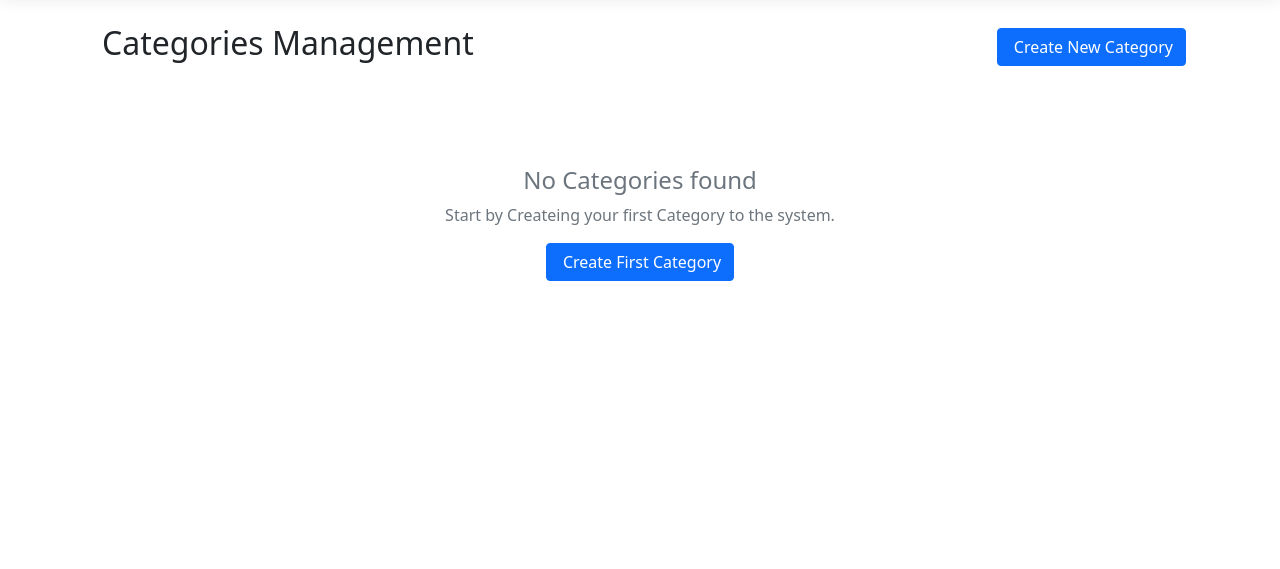
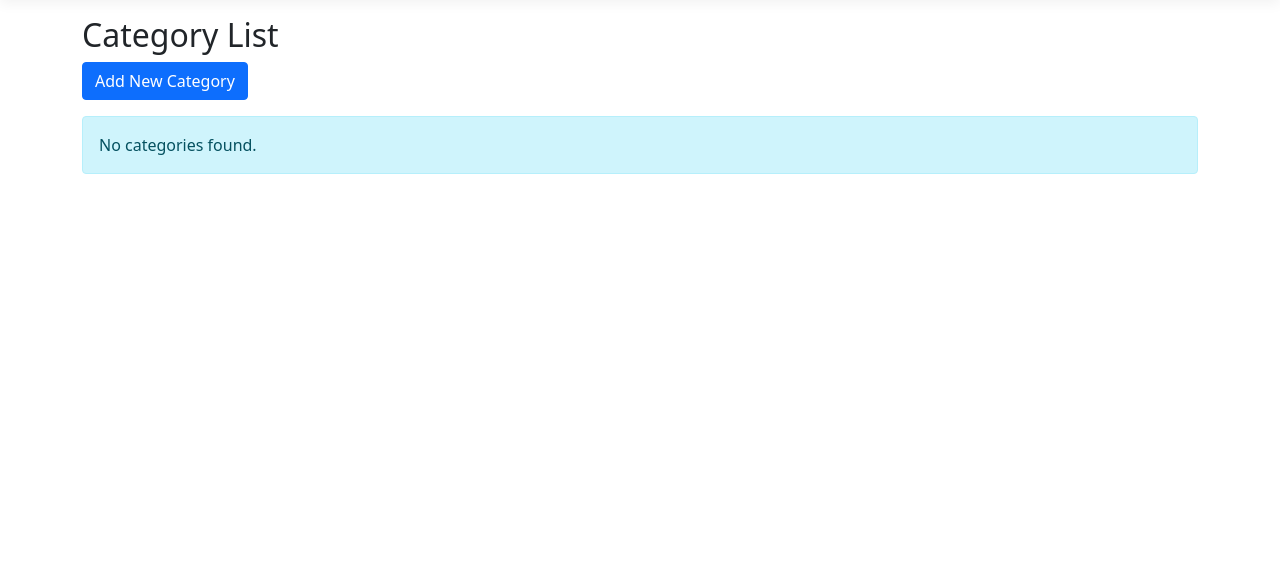
Before and after one commit to shereiff1/GameVault, an ASP.NET Core app: page /Category/GetAllCategories in a window 1280 px wide. Shown: the part 57-626 px from the top of the page. Run offline with ASP.NET Core 8, Linux system fonts and the light colour scheme; style sheets or scripts are compiled from the project's sources; some libraries are stand-ins or nearby versions.

Commit message:
Update GetAllCategories.cshtml

```diff
--- a/GameVault.PLL/Views/Category/GetAllCategories.cshtml
+++ b/GameVault.PLL/Views/Category/GetAllCategories.cshtml
@@ -3,90 +3,53 @@
 @{
     ViewData["Title"] = "Categories";
 }
-<div class="container mt-4">
-    <div class="d-flex justify-content-between align-items-center mb-4">
-        <h2><i class="fas fa-Categoriepad me-2"></i>Categories Management</h2>
-        <a asp-action="Create" class="btn btn-primary">
-            <i class="fas fa-plus me-1"></i>Create New Category
-        </a>
-    </div>
+
+<h2>Category List</h2>
 
 @if (ViewBag.Error != null)
 {
-        <div class="alert alert-danger alert-dismissible fade show" role="alert">
-            <i class="fas fa-exclamation-triangle me-2"></i>@ViewBag.Error
-            <button type="button" class="btn-close" data-bs-dismiss="alert"></button>
+    <div class="alert alert-danger">
+        @ViewBag.Error
     </div>
 }
 
-    @if (Model != null && Model.Any())
+<div class="mb-3">
+    <a asp-controller="Category" asp-action="Create" class="btn btn-primary">Add New Category</a>
+</div>
+
+@if (Model == null || !Model.Any())
 {
-        <div class="card">
-            <div class="card-header bg-light">
-                <h5 class="mb-0">Categories List (@Model.Count)</h5>
+    <div class="alert alert-info">
+        No categories found.
     </div>
-            <div class="card-body p-0">
-                <div class="table-responsive">
-                    <table class="table table-hover mb-0">
+}
+else
+{
+    <table class="table table-bordered table-striped">
         <thead class="table-dark">
             <tr>
-                                <th><i class="fas fa-hashtag me-1"></i>ID</th>
-                                <th><i class="fas fa-heading me-1"></i>Name</th>
-                                <th><i class="fas fa-file-text me-1"></i>Description</th>
+                <th>Category Name</th>
+                <th>Description</th>
+                <th>Created By</th>
+                <th style="width: 180px;">Actions</th>
             </tr>
         </thead>
         <tbody>
-                            @foreach (var Categorie in Model)
+            @foreach (var cat in Model)
             {
                 <tr>
+                    <td>@cat.Category_Name</td>
+                    <td>@cat.Description</td>
+                    <td>@cat.CreatedBy</td>
                     <td>
-                                        <span class="badge bg-secondary">#@Categorie.Category_Id</span>
-                                    </td>
-                                    <td>
-                                        <strong>@Categorie.Category_Name</strong>
-                                    </td>
-                                    <td>
-                                        <span class="text-muted">
-                                            @(Categorie.Description.Length > 50 ? Categorie.Description.Substring(0, 50) + "..." : Categorie.Description)
-                                        </span>
-                                    </td>
-                                    <td>
-                                        <span class="badge bg-info">Category ID: @Categorie.Category_Id</span>
-                                    </td>
-                                    <td>
-                                        <div class="btn-group" role="group">
-                                            <a asp-action="UpdateCategory" asp-route-id="@Categorie.Category_Id"
-                                               class="btn btn-warning btn-sm"
-                                               title="Edit Categorie">
-                                                <i class="fas fa-edit"></i>
+                        <a asp-action="UpdateCategory" asp-route-id="@cat.Category_Id" class="btn btn-sm btn-warning">Edit</a>
+                        <a asp-action="Delete" asp-route-id="@cat.Category_Id"class="btn btn-sm btn-danger"
+                           onclick="return confirm('Are you sure you want to delete this category?');">
+                            Delete
                         </a>
-                                            <a asp-action="Delete" asp-route-id="@Categorie.Category_Id"
-                                               class="btn btn-danger btn-sm"
-                                               title="Delete Categorie"
-                                               onclick="return confirm('Are you sure you want to delete this Categorie?')">
-                                                <i class="fas fa-trash"></i>
-                                            </a>
-                                        </div>
                     </td>
                 </tr>
             }
         </tbody>
     </table>
-                </div>
-            </div>
-        </div>
 }
-    else
-    {
-        <div class="text-center py-5">
-            <div class="mb-4">
-                <i class="fas fa-Categoriepad fa-4x text-muted"></i>
-            </div>
-            <h4 class="text-muted">No Categories found</h4>
-            <p class="text-muted">Start by Createing your first Category to the system.</p>
-            <a asp-action="Create" class="btn btn-primary">
-                <i class="fas fa-plus me-1"></i>Create First Category
-            </a>
-        </div>
-    }
-</div>
```
Lines whose indentation alone changed are shown as unchanged.
